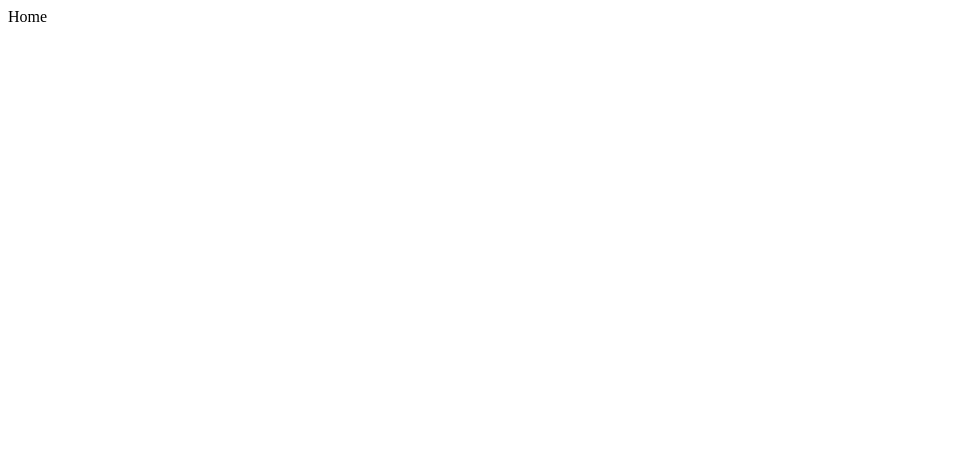
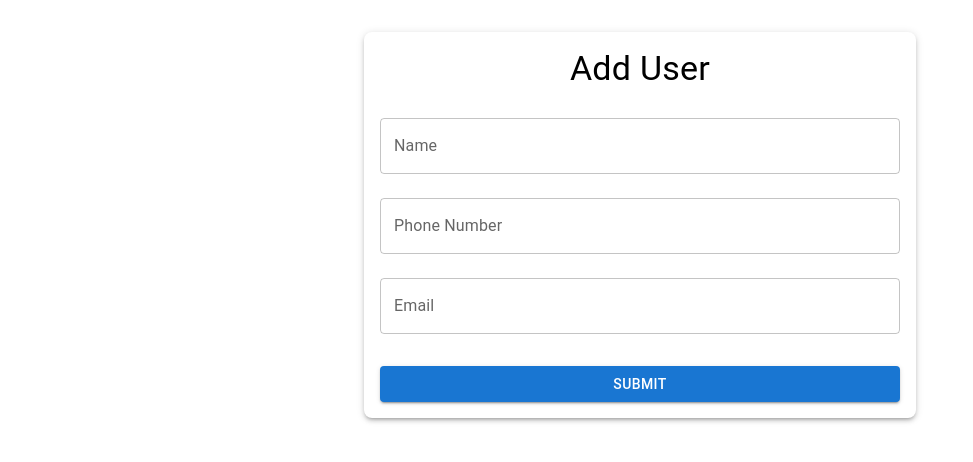
Before and after one commit to sakil470004/departmentTree-ts, a React (Vite) app: page / in a window 1280 px wide. Shown: the top 462 px of the page, without its empty margins (0-973 px from the left). Built offline with nearby package versions, Linux system fonts and the light colour scheme.

Commit message:
Finished All

```diff
--- a/package.json
+++ b/package.json
@@ -17,6 +17,7 @@
     "@mui/material": "^5.15.21",
     "react": "^18.3.1",
     "react-dom": "^18.3.1",
+    "react-hot-toast": "^2.4.1",
     "react-router-dom": "^6.24.1"
   },
   "devDependencies": {
--- a/src/index.css
+++ b/src/index.css
@@ -0,0 +1,4 @@
+*{
+    margin: 0;
+    padding: 0;
+}
--- a/src/main.tsx
+++ b/src/main.tsx
@@ -7,6 +7,7 @@ import {
   createBrowserRouter,
   RouterProvider,
 } from "react-router-dom";
+import { Toaster } from 'react-hot-toast';
 const router = createBrowserRouter([
   {
     path: "/",
@@ -16,6 +17,9 @@ const router = createBrowserRouter([
 ReactDOM.createRoot(document.getElementById('root')!).render(
   <React.StrictMode>
    <RouterProvider router={router} />
-
+   <Toaster
+  position="top-right"
+  reverseOrder={true}
+/>
   </React.StrictMode>,
 )
--- a/src/pages/Home/Home.tsx
+++ b/src/pages/Home/Home.tsx
@@ -1,7 +1,113 @@
-import React from 'react'
+import React, { useState } from 'react';
+import { Container, TextField, Button, Typography, Box } from '@mui/material';
+import toast from 'react-hot-toast';
+import { useNavigate } from 'react-router-dom';
 
 export default function HomePage() {
+  const [formData, setFormData] = useState({
+    name: '',
+    phoneNumber: '',
+    email: ''
+  });
+  const navigate=useNavigate()
+
+  const [errors, setErrors] = useState<{ [key: string]: string }>({});
+
+  const handleChange = (e: React.ChangeEvent<HTMLInputElement>) => {
+    const { name, value } = e.target;
+    setFormData({
+      ...formData,
+      [name]: value
+    });
+  };
+
+  const validate = () => {
+    const tempErrors: { [key: string]: string } = {};
+    tempErrors.name = formData.name ? "" : "Name is required.";
+    tempErrors.phoneNumber = formData.phoneNumber ? "" : "Phone number is required.";
+    tempErrors.email = formData.email ? "" : "Email is required.";
+
+
+    setErrors(tempErrors);
+    return Object.keys(tempErrors).every(key => tempErrors[key] === "");
+  };
+
+  const handleSubmit = (e: React.FormEvent<HTMLFormElement>) => {
+    e.preventDefault();
+    if (validate()) {
+      toast.success('Log in Success');
+      //Send Data to local Storage
+      localStorage.setItem('user', JSON.stringify(formData));
+      setFormData({
+        name: '',
+        phoneNumber: '',
+        email: ''
+      });
+      navigate('/table')
+
+    }
+  };
+
   return (
-    <div>Home</div>
-  )
+    <Container maxWidth="sm">
+      <Box
+        sx={{
+          display: 'flex',
+          flexDirection: 'column',
+          alignItems: 'center',
+          mt: 4,
+          p: 2,
+          borderRadius: 2,
+          boxShadow: 3,
+          backgroundColor: 'white',
+        }}
+      >
+        <Typography variant="h4" gutterBottom>
+          Add User
+        </Typography>
+        <form onSubmit={handleSubmit} style={{ width: '100%' }}>
+          <TextField
+            label="Name"
+            name="name"
+            value={formData.name}
+            onChange={handleChange}
+            error={Boolean(errors.name)}
+            helperText={errors.name}
+            fullWidth
+            margin="normal"
+          />
+          <TextField
+            label="Phone Number"
+            name="phoneNumber"
+            value={formData.phoneNumber}
+            onChange={handleChange}
+            error={Boolean(errors.phoneNumber)}
+            helperText={errors.phoneNumber}
+            fullWidth
+            margin="normal"
+          />
+          <TextField
+            label="Email"
+            name="email"
+            type="email"
+            value={formData.email}
+            onChange={handleChange}
+            error={Boolean(errors.email)}
+            helperText={errors.email}
+            fullWidth
+            margin="normal"
+          />
+          <Button
+            type="submit"
+            variant="contained"
+            color="primary"
+            fullWidth
+            sx={{ mt: 3 }}
+          >
+            Submit
+          </Button>
+        </form>
+      </Box>
+    </Container>
+  );
 }
```
Also changed, not shown: src/pages/Home/Home.css (added, +66 -0 lines), 1 other file (tests, documents, lock files or other folders).
